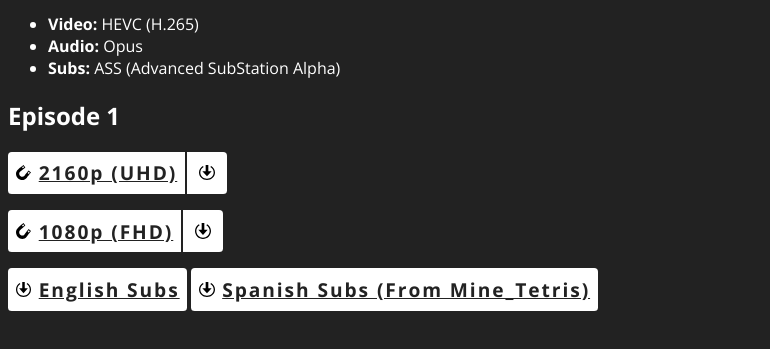
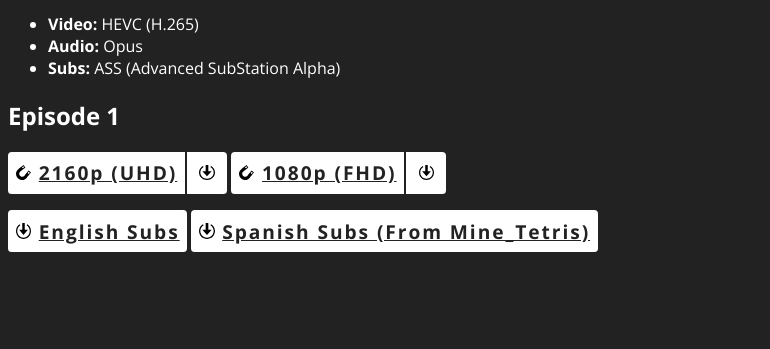
Before and after one commit to doktorocelot/nostalgicminecraft, a plain HTML site: page index.html in a window 1280 px wide. Shown: the part 111-460 px from the top of the page, without its empty margins (0-770 px from the left). Drawn offline with nearby package versions, Linux system fonts and the light colour scheme.

Commit message:
reorganize format

```diff
--- a/index.html
+++ b/index.html
@@ -23,8 +23,6 @@
     <h2>Episode 1</h2>
     <div class="download-section">
         <a class="btn left" href="magnet:?xt=urn:btih:09978615b77f6001307ed379f9d915f67ec8c02c&dn=Nostalgic_Minecraft.s01e01.4k.mkv"><img src="magnet.svg" class="with-text" alt="Magnet Link">2160p (UHD)</a><a class="btn right" href="torrents/Nostalgic_Minecraft.s01e01.4k.mkv.torrent" download><img src="save.svg" class="alone" alt="Download Torrent Link"></a>
-    </div>
-    <div class="download-section">
         <a class="btn left" href="magnet:?xt=urn:btih:bab1959dffacb889e784b37e64f8972d8e0a260d&dn=Nostalgic_Minecraft.s01e01.1080p.mkv"><img src="magnet.svg" class="with-text" alt="Magnet Link">1080p (FHD)</a><a class="btn right" href="torrents/Nostalgic_Minecraft.s01e01.1080p.mkv.torrent" download><img src="save.svg" class="alone" alt="Download Torrent Link"></a>
     </div>
     <div class="download-section">
```
